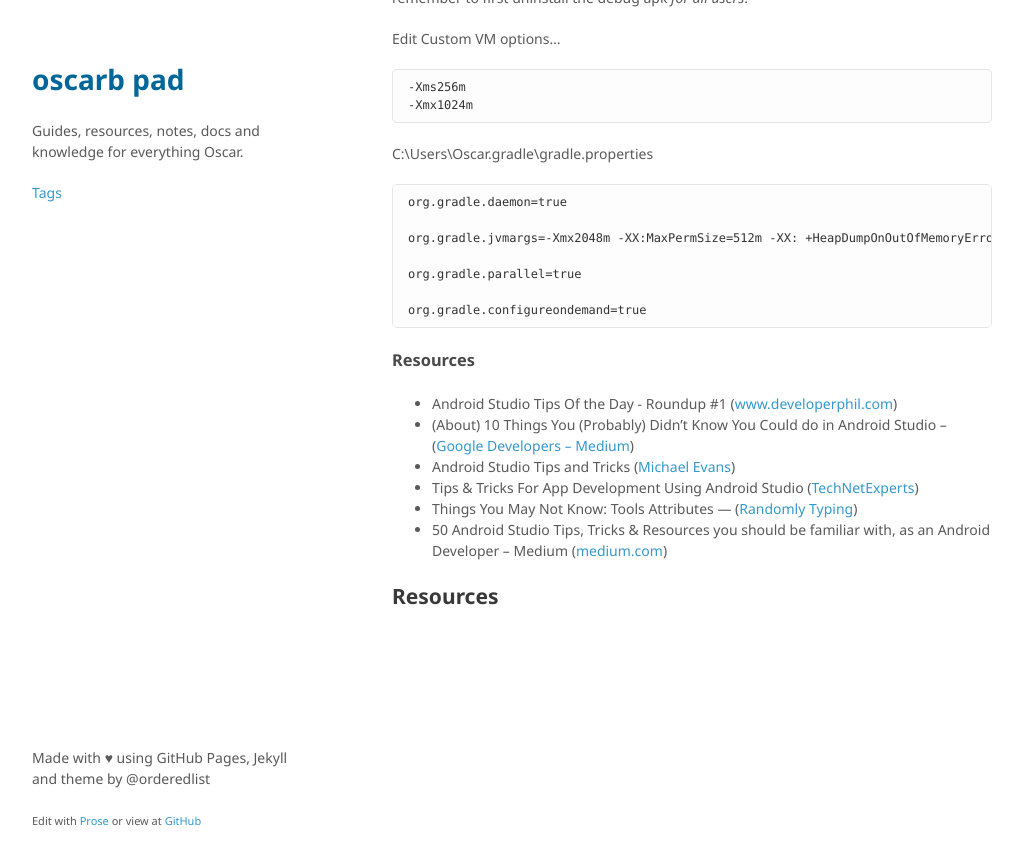
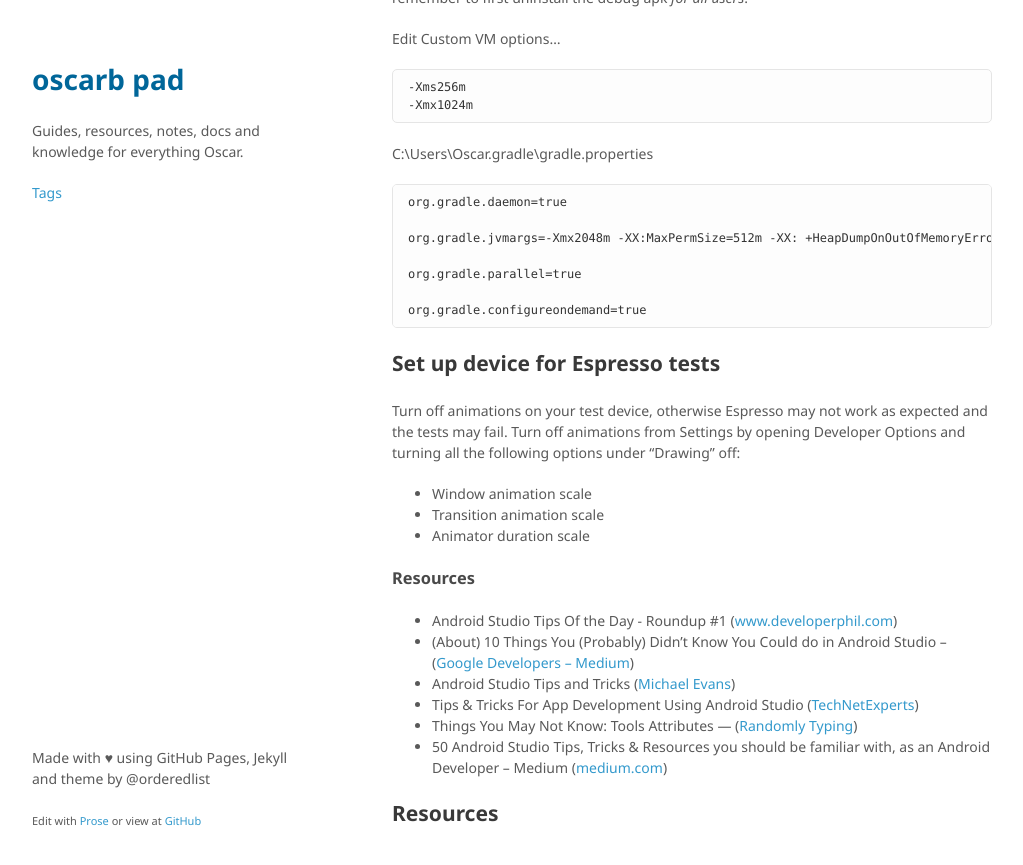
Before and after one commit to oscarb/pad, a Jekyll site: the page built from _docs/android-studio.md, in a window 1280 px wide and 900 px high, scrolled down 3677 px. Shown: the top 865 px of the window, without its empty margins (128-1151 px from the left). Built offline with Jekyll 4.4.1, drawn with Linux system fonts in a browser that asks for light colours; some web fonts are replaced.

Commit message:
Update android-studio.md

````diff
--- a/_docs/android-studio.md
+++ b/_docs/android-studio.md
@@ -181,6 +181,13 @@ org.gradle.parallel=true
 org.gradle.configureondemand=true
 ```
 
+## Set up device for Espresso tests
+
+Turn off animations on your test device, otherwise Espresso may not work as expected and the tests may fail. Turn off animations from Settings by opening Developer Options and turning all the following options under "Drawing" off:
+
+* Window animation scale
+* Transition animation scale
+* Animator duration scale
 
 
 ### Resources
````
